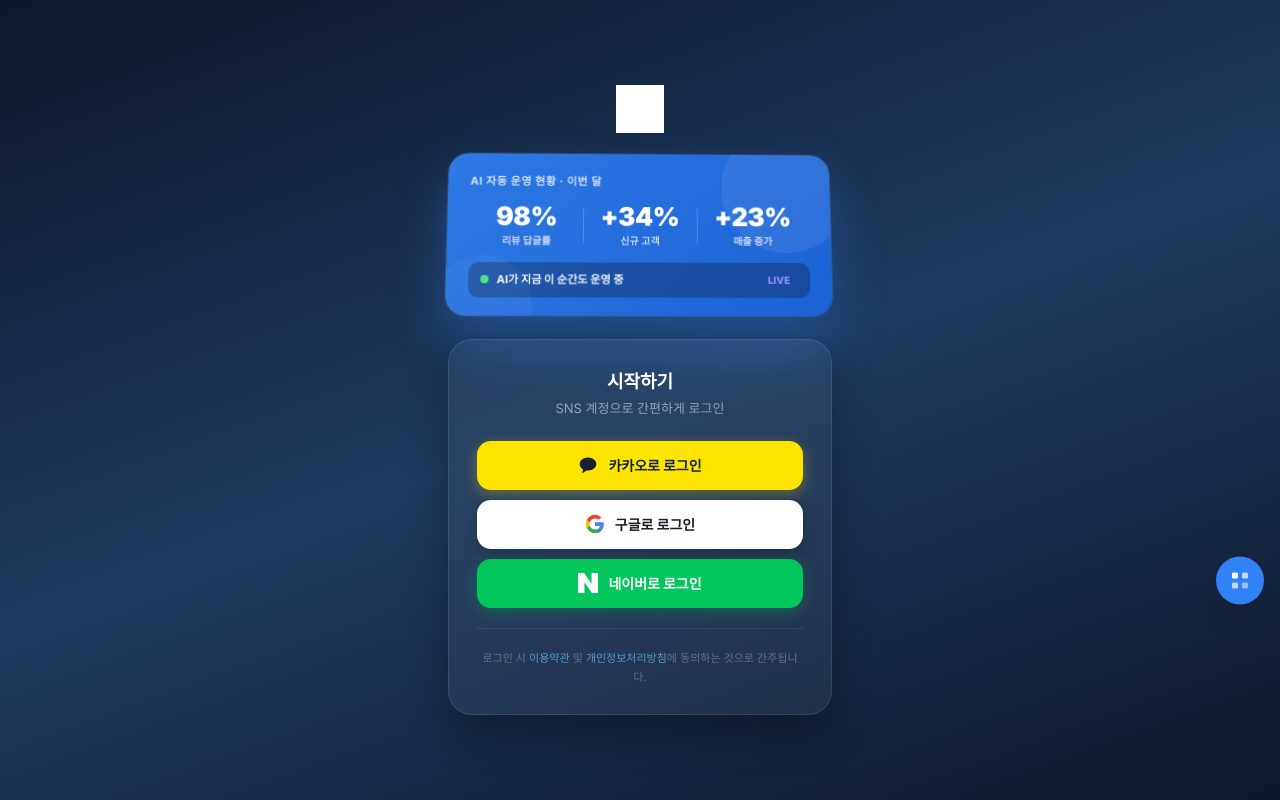
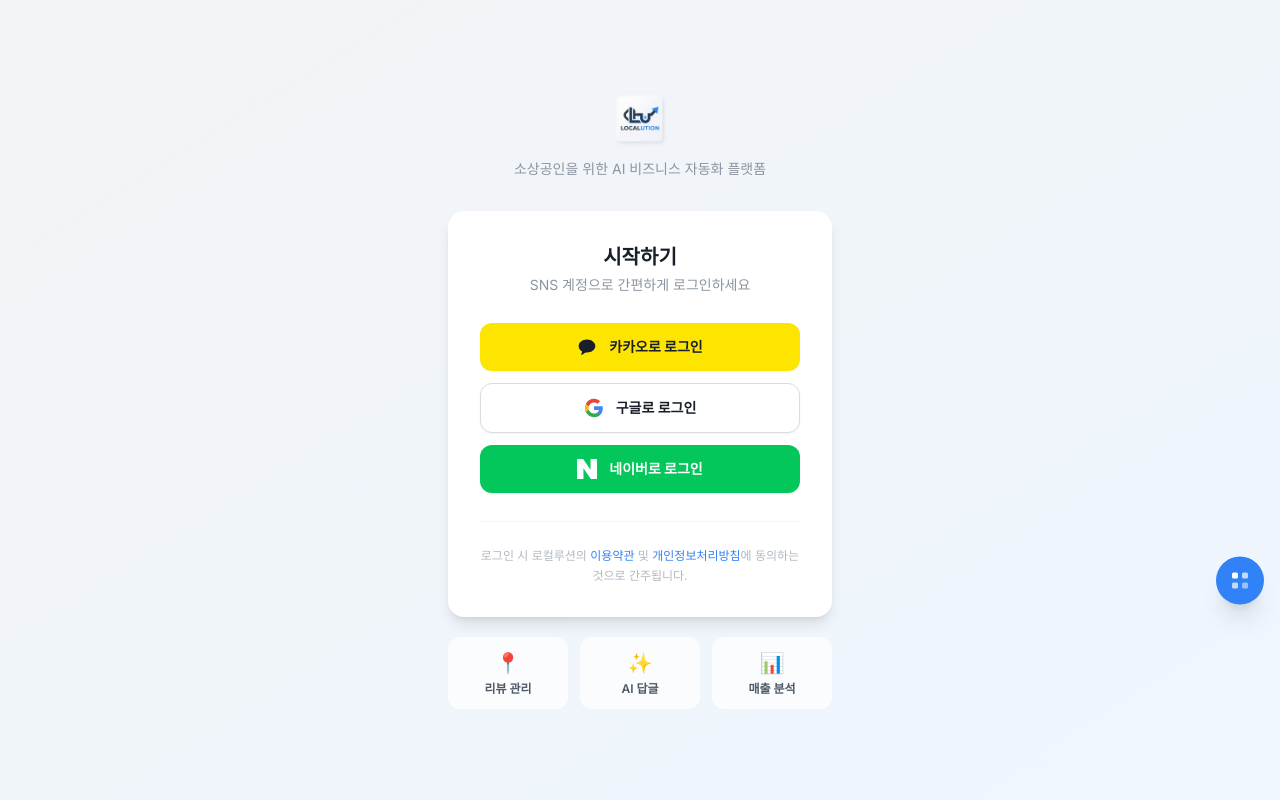
Before and after one commit to jty0221-del/localution, a Next.js app: page /login in a window 1280 px wide. Built offline with nearby package versions, Linux system fonts and the light colour scheme.

Commit message:
feat(login): 실제 로고 + 카카오/구글/네이버 3개 OAuth 버튼

```diff
--- a/app/login/page.tsx
+++ b/app/login/page.tsx
@@ -9,164 +9,119 @@ export default function LoginPage() {
   const [errMsg, setErrMsg] = useState('')
 
   useEffect(() => {
+    // 이미 로그인된 경우 대시보드로
     const hasCookie = document.cookie.split(';').some(function(c) {
       return c.trim().startsWith('localution_session=')
     })
     if (hasCookie) { router.replace('/'); return; }
 
+    // URL 에러 파라미터 처리 (정규식 미사용)
     const search = window.location.search
     if (search.indexOf('error=') >= 0) {
       const pairs = search.slice(1).split('&')
       let errVal = ''
       pairs.forEach(function(p) {
-        if (p.startsWith('error=')) errVal = decodeURIComponent(p.slice(6))
+        if (p.startsWith('error=')) errVal = p.slice(6)
       })
-      if (errVal === 'kakao_denied')   setErrMsg('카카오 로그인이 취소되었습니다.')
-      else if (errVal === 'google_denied')  setErrMsg('구글 로그인이 취소되었습니다.')
-      else if (errVal === 'naver_denied')   setErrMsg('네이버 로그인이 취소되었습니다.')
-      else if (errVal === 'google_config')  setErrMsg('구글 설정 오류입니다. 관리자에게 문의하세요.')
-      else if (errVal === 'token_failed')   setErrMsg('인증 토큰 발급에 실패했습니다. 다시 시도해주세요.')
-      else if (errVal)                      setErrMsg('로그인 중 오류가 발생했습니다. 다시 시도해주세요.')
+      if (errVal === 'kakao_denied')  setErrMsg('카카오 로그인이 취소되었습니다.')
+      else if (errVal === 'google_denied') setErrMsg('구글 로그인이 취소되었습니다.')
+      else if (errVal === 'naver_denied')  setErrMsg('네이버 로그인이 취소되었습니다.')
+      else if (errVal)                setErrMsg('로그인 중 오류가 발생했습니다. 다시 시도해주세요.')
     }
   }, [router])
 
   return (
-    <div className="min-h-screen flex flex-col items-center justify-center p-4" style={{ background: 'linear-gradient(160deg, #0F172A 0%, #1E3A5F 50%, #0F172A 100%)' }}>
+    <div className="min-h-screen bg-gradient-to-br from-[#F2F4F6] to-[#EFF6FF] flex items-center justify-center p-4">
+      <div className="w-full max-w-sm">
 
-      {/* ── CSS 애니메이션 키프레임 ── */}
-      <style dangerouslySetInnerHTML={{ __html: [
-        '@keyframes float3d {',
-        '  0%,100% { transform: perspective(900px) rotateX(6deg) rotateY(-10deg) translateY(0px); }',
-        '  33%     { transform: perspective(900px) rotateX(-4deg) rotateY(12deg) translateY(-10px); }',
-        '  66%     { transform: perspective(900px) rotateX(8deg) rotateY(6deg) translateY(-6px); }',
-        '}',
-        '@keyframes pulseGreen {',
-        '  0%,100% { box-shadow: 0 0 0 0 rgba(74,222,128,0.6); }',
-        '  50%      { box-shadow: 0 0 0 6px rgba(74,222,128,0); }',
-        '}',
-        '@keyframes shimmer {',
-        '  0%   { background-position: -200% center; }',
-        '  100% { background-position: 200% center; }',
-        '}',
-        '@keyframes fadeUp {',
-        '  from { opacity:0; transform:translateY(20px); }',
-        '  to   { opacity:1; transform:translateY(0); }',
-        '}',
-      ].join(' ') }} />
-
-      <div className="w-full max-w-sm" style={{ animation: 'fadeUp 0.6s ease both' }}>
-
-        {/* ── 로고 ── */}
-        <div className="text-center mb-6">
-          <img src="/logo.png" alt="로컬루션" style={{ height: '48px', width: 'auto', margin: '0 auto', filter: 'brightness(0) invert(1)' }} />
+        {/* 실제 LOCALUTION 로고 */}
+        <div className="text-center mb-8">
+          <div className="flex justify-center mb-3">
+            <img
+              src="/logo.png"
+              alt="로컬루션"
+              style={{ height: '56px', width: 'auto' }}
+            />
+          </div>
+          <p className="text-sm text-[#8B95A1]">소상공인을 위한 AI 비즈니스 자동화 플랫폼</p>
         </div>
 
-        {/* ── 3D 플로팅 애니메이션 카드 ── */}
-        <div style={{ marginBottom: '20px', animation: 'float3d 7s ease-in-out infinite', transformStyle: 'preserve-3d' }}>
-          <div style={{
-            background: 'linear-gradient(135deg, rgba(49,130,246,0.9) 0%, rgba(27,100,218,0.95) 100%)',
-            borderRadius: '20px',
-            padding: '20px 22px 18px',
-            color: 'white',
-            position: 'relative',
-            overflow: 'hidden',
-            boxShadow: '0 25px 50px rgba(49,130,246,0.35), 0 0 0 1px rgba(255,255,255,0.1)',
-            backdropFilter: 'blur(20px)',
-          }}>
-            {/* 배경 글로우 원 */}
-            <div style={{ position:'absolute', top:'-30px', right:'-20px', width:'130px', height:'130px', background:'rgba(255,255,255,0.07)', borderRadius:'50%', pointerEvents:'none' }} />
-            <div style={{ position:'absolute', bottom:'-40px', left:'-15px', width:'100px', height:'100px', background:'rgba(255,255,255,0.04)', borderRadius:'50%', pointerEvents:'none' }} />
-
-            <p style={{ fontSize:'11px', opacity:0.8, marginBottom:'14px', fontWeight:700, letterSpacing:'0.05em', textTransform:'uppercase' }}>
-              AI 자동 운영 현황 · 이번 달
-            </p>
-
-            {/* 수치 3개 */}
-            <div style={{ display:'flex', alignItems:'center', gap:'0', marginBottom:'14px' }}>
-              {[
-                { val:'98%',  label:'리뷰 답글률' },
-                { val:'+34%', label:'신규 고객' },
-                { val:'+23%', label:'매출 증가' },
-              ].map(function(item, i) { return (
-                <div key={item.label} style={{ flex:1, textAlign:'center', position:'relative' }}>
-                  {i > 0 && <div style={{ position:'absolute', left:0, top:'10%', height:'80%', width:'1px', background:'rgba(255,255,255,0.2)' }} />}
-                  <div style={{ fontSize:'26px', fontWeight:900, lineHeight:1, letterSpacing:'-0.02em' }}>{item.val}</div>
-                  <div style={{ fontSize:'10px', opacity:0.75, marginTop:'4px', fontWeight:600 }}>{item.label}</div>
-                </div>
-              )})}
-            </div>
-
-            {/* AI 운영 중 배지 */}
-            <div style={{
-              display:'flex', alignItems:'center', gap:'8px',
-              background:'rgba(0,0,0,0.25)', borderRadius:'10px', padding:'8px 12px',
-            }}>
-              <div style={{
-                width:'8px', height:'8px', borderRadius:'50%', background:'#4ADE80', flexShrink:0,
-                animation: 'pulseGreen 1.8s ease-in-out infinite',
-              }} />
-              <span style={{ fontSize:'11px', fontWeight:700, opacity:0.95 }}>AI가 지금 이 순간도 운영 중</span>
-              <span style={{
-                marginLeft:'auto', fontSize:'10px', fontWeight:800, padding:'2px 8px',
-                background: 'linear-gradient(90deg, #60A5FA, #A78BFA, #60A5FA)',
-                backgroundSize: '200% auto',
-                WebkitBackgroundClip: 'text',
-                WebkitTextFillColor: 'transparent',
-                animation: 'shimmer 2.5s linear infinite',
-              }}>LIVE</span>
-            </div>
-          </div>
-        </div>
-
-        {/* ── 로그인 카드 ── */}
-        <div style={{ background:'rgba(255,255,255,0.05)', backdropFilter:'blur(20px)', borderRadius:'24px', padding:'28px', border:'1px solid rgba(255,255,255,0.1)', boxShadow:'0 20px 40px rgba(0,0,0,0.3)' }}>
-
-          <h2 style={{ fontSize:'18px', fontWeight:900, color:'white', textAlign:'center', marginBottom:'4px' }}>시작하기</h2>
-          <p style={{ fontSize:'13px', color:'rgba(255,255,255,0.5)', textAlign:'center', marginBottom:'22px' }}>SNS 계정으로 간편하게 로그인</p>
+        {/* 로그인 카드 */}
+        <div className="bg-white rounded-2xl shadow-lg p-8">
+          <h2 className="text-xl font-black text-[#191F28] mb-1 text-center">시작하기</h2>
+          <p className="text-sm text-[#8B95A1] text-center mb-7">SNS 계정으로 간편하게 로그인하세요</p>
 
           {errMsg && (
-            <div style={{ marginBottom:'16px', padding:'12px', borderRadius:'12px', background:'rgba(239,68,68,0.15)', border:'1px solid rgba(239,68,68,0.3)', fontSize:'13px', color:'#FCA5A5', textAlign:'center' }}>
+            <div className="mb-5 px-4 py-3 rounded-xl bg-red-50 border border-red-100 text-sm text-red-500 text-center">
               {errMsg}
             </div>
           )}
 
-          <div style={{ display:'flex', flexDirection:'column', gap:'10px' }}>
+          <div className="space-y-3">
 
-            {/* 카카오 */}
-            <a href="/api/oauth/kakao" style={{ display:'flex', alignItems:'center', justifyContent:'center', gap:'10px', padding:'14px', borderRadius:'14px', background:'#FEE500', color:'#191F28', fontWeight:800, fontSize:'14px', textDecoration:'none', transition:'opacity 0.2s', boxShadow:'0 4px 15px rgba(254,229,0,0.3)' }}>
+            {/* ── 카카오 로그인 (공식 노란색) */}
+            <a
+              href="/api/oauth/kakao"
+              className="w-full flex items-center justify-center gap-3 py-3.5 rounded-xl font-bold text-[#191F28] text-sm transition-all hover:opacity-90 active:scale-[0.98] shadow-sm select-none"
+              style={{ background: '#FEE500', textDecoration: 'none' }}
+            >
               <svg width="20" height="20" viewBox="0 0 24 24" fill="#191F28">
                 <path d="M12 3C6.477 3 2 6.477 2 10.8c0 2.717 1.643 5.112 4.132 6.548l-1.05 3.888c-.09.337.303.606.595.399l4.6-3.057c.569.078 1.147.12 1.723.12 5.523 0 10-3.477 10-7.8C22 6.477 17.523 3 12 3z"/>
               </svg>
-              카카오로 로그인
+              <span>카카오로 로그인</span>
             </a>
 
-            {/* 구글 */}
-            <a href="/api/oauth/google" style={{ display:'flex', alignItems:'center', justifyContent:'center', gap:'10px', padding:'14px', borderRadius:'14px', background:'white', color:'#191F28', fontWeight:800, fontSize:'14px', textDecoration:'none', boxShadow:'0 4px 15px rgba(0,0,0,0.2)' }}>
+            {/* ── 구글 로그인 (공식 흰색 테두리) */}
+            <a
+              href="/api/oauth/google"
+              className="w-full flex items-center justify-center gap-3 py-3.5 rounded-xl font-bold text-[#191F28] text-sm border border-[#DADCE0] transition-all hover:bg-[#F8F9FA] active:scale-[0.98] shadow-sm bg-white select-none"
+              style={{ textDecoration: 'none' }}
+            >
               <svg width="20" height="20" viewBox="0 0 24 24">
                 <path d="M22.56 12.25c0-.78-.07-1.53-.2-2.25H12v4.26h5.92c-.26 1.37-1.04 2.53-2.21 3.31v2.77h3.57c2.08-1.92 3.28-4.74 3.28-8.09z" fill="#4285F4"/>
                 <path d="M12 23c2.97 0 5.46-.98 7.28-2.66l-3.57-2.77c-.98.66-2.23 1.06-3.71 1.06-2.86 0-5.29-1.93-6.16-4.53H2.18v2.84C3.99 20.53 7.7 23 12 23z" fill="#34A853"/>
                 <path d="M5.84 14.09c-.22-.66-.35-1.36-.35-2.09s.13-1.43.35-2.09V7.07H2.18C1.43 8.55 1 10.22 1 12s.43 3.45 1.18 4.93l2.85-2.22.81-.62z" fill="#FBBC05"/>
                 <path d="M12 5.38c1.62 0 3.06.56 4.21 1.64l3.15-3.15C17.45 2.09 14.97 1 12 1 7.7 1 3.99 3.47 2.18 7.07l3.66 2.84c.87-2.6 3.3-4.53 6.16-4.53z" fill="#EA4335"/>
               </svg>
-              구글로 로그인
+              <span>구글로 로그인</span>
             </a>
 
-            {/* 네이버 */}
-            <a href="/api/oauth/naver" style={{ display:'flex', alignItems:'center', justifyContent:'center', gap:'10px', padding:'14px', borderRadius:'14px', background:'#03C75A', color:'white', fontWeight:800, fontSize:'14px', textDecoration:'none', boxShadow:'0 4px 15px rgba(3,199,90,0.3)' }}>
+            {/* ── 네이버 로그인 (공식 초록색) */}
+            <a
+              href="/api/oauth/naver"
+              className="w-full flex items-center justify-center gap-3 py-3.5 rounded-xl font-bold text-white text-sm transition-all hover:opacity-90 active:scale-[0.98] shadow-sm select-none"
+              style={{ background: '#03C75A', textDecoration: 'none' }}
+            >
               <svg width="20" height="20" viewBox="0 0 24 24" fill="white">
                 <path d="M16.273 12.845L7.376 0H0v24h7.727V11.155L16.624 24H24V0h-7.727z"/>
               </svg>
-              네이버로 로그인
+              <span>네이버로 로그인</span>
             </a>
 
           </div>
 
-          <p style={{ marginTop:'20px', paddingTop:'20px', borderTop:'1px solid rgba(255,255,255,0.08)', fontSize:'11px', color:'rgba(255,255,255,0.3)', textAlign:'center', lineHeight:'1.7' }}>
-            로그인 시{' '}
-            <a href="#" style={{ color:'rgba(99,179,237,0.8)' }}>이용약관</a>{' '}및{' '}
-            <a href="#" style={{ color:'rgba(99,179,237,0.8)' }}>개인정보처리방침</a>에
-            동의하는 것으로 간주됩니다.
-          </p>
+          <div className="mt-7 pt-6 border-t border-[#F2F4F6]">
+            <p className="text-xs text-[#B0B8C1] text-center leading-relaxed">
+              로그인 시 로컬루션의{' '}
+              <a href="#" className="text-[#3182F6] hover:underline">이용약관</a>{' '}및{' '}
+              <a href="#" className="text-[#3182F6] hover:underline">개인정보처리방침</a>에{' '}
+              동의하는 것으로 간주됩니다.
+            </p>
+          </div>
+        </div>
+
+        {/* 서비스 특징 3종 */}
+        <div className="mt-5 grid grid-cols-3 gap-3">
+          {[
+            { icon: '📍', label: '리뷰 관리' },
+            { icon: '✨', label: 'AI 답글' },
+            { icon: '📊', label: '매출 분석' },
+          ].map(function(item) { return (
+            <div key={item.label} className="bg-white/70 rounded-xl p-3 text-center">
+              <div className="text-xl mb-1">{item.icon}</div>
+              <div className="text-xs text-[#4E5968] font-semibold">{item.label}</div>
+            </div>
+          )})}
         </div>
 
       </div>
```
